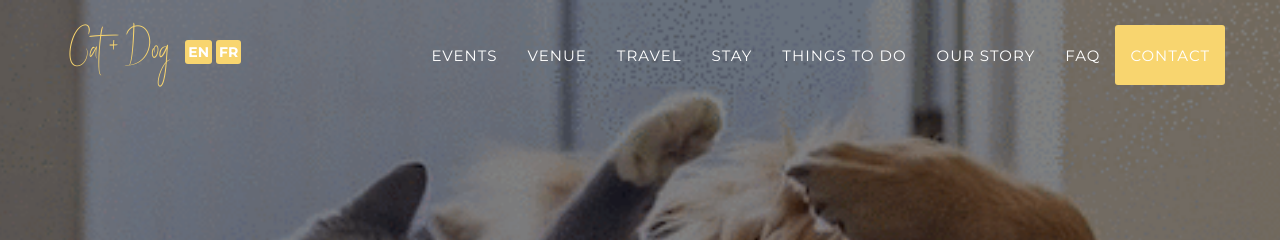
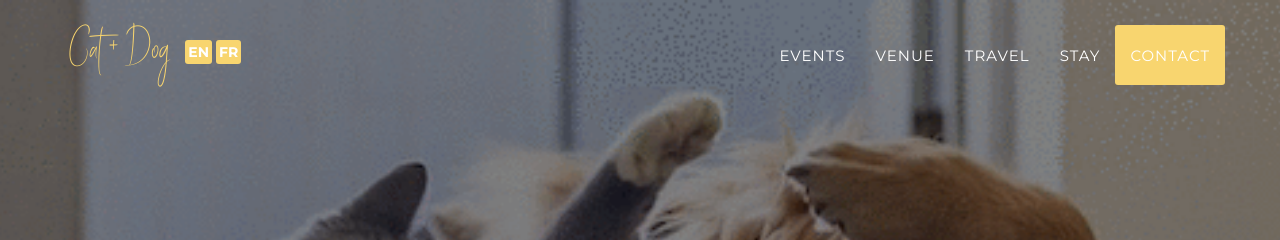
Before and after one commit to nlz-crtl/LN, a Jekyll site: the page built from index.html, in a window 1280 px wide. Shown: the top 240 px of the page. Built offline with Jekyll 4.4.1, drawn with Linux system fonts in a browser that asks for light colours; some web fonts are replaced.

Commit message:
Update header.html

```diff
--- a/_includes/en_data/header.html
+++ b/_includes/en_data/header.html
@@ -34,15 +34,6 @@
                     <a class="page-scroll" href="#stay">Stay</a>
                 </li>
                 <li>
-                    <a class="page-scroll hidden-xs hidden-sm" href="#portfolio">Things To Do</a>
-                </li>
-                <li>
-                    <a class="page-scroll" href="#our_story">Our Story</a>
-                </li>
-                <li>
-                    <a class="page-scroll" href="#FAQ">FAQ</a>
-                </li>
-                <li>
                     <a class="page-scroll hidden-xs hidden-sm hidden-md" href="#contact">Contact</a>
                 </li>
             </ul>
```
